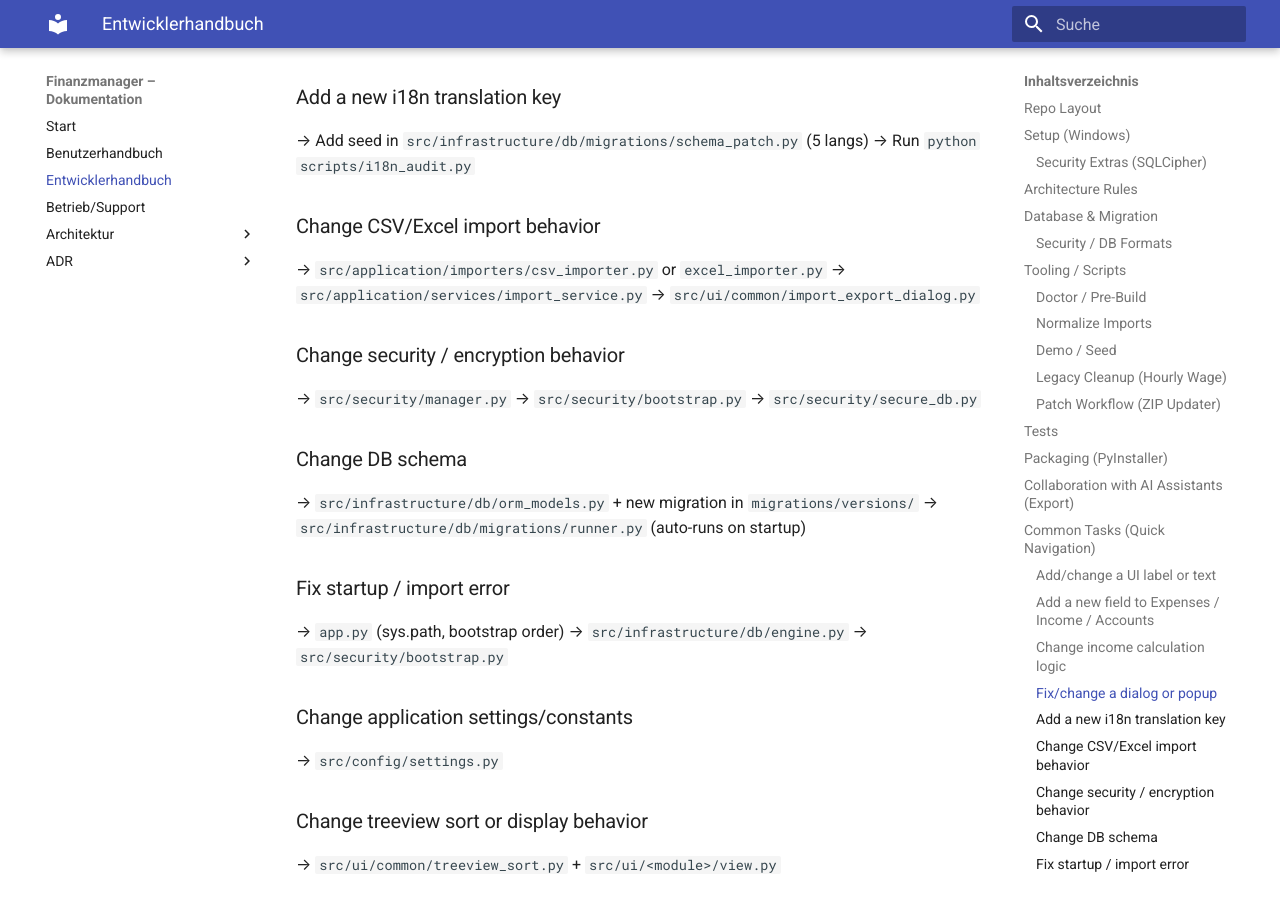
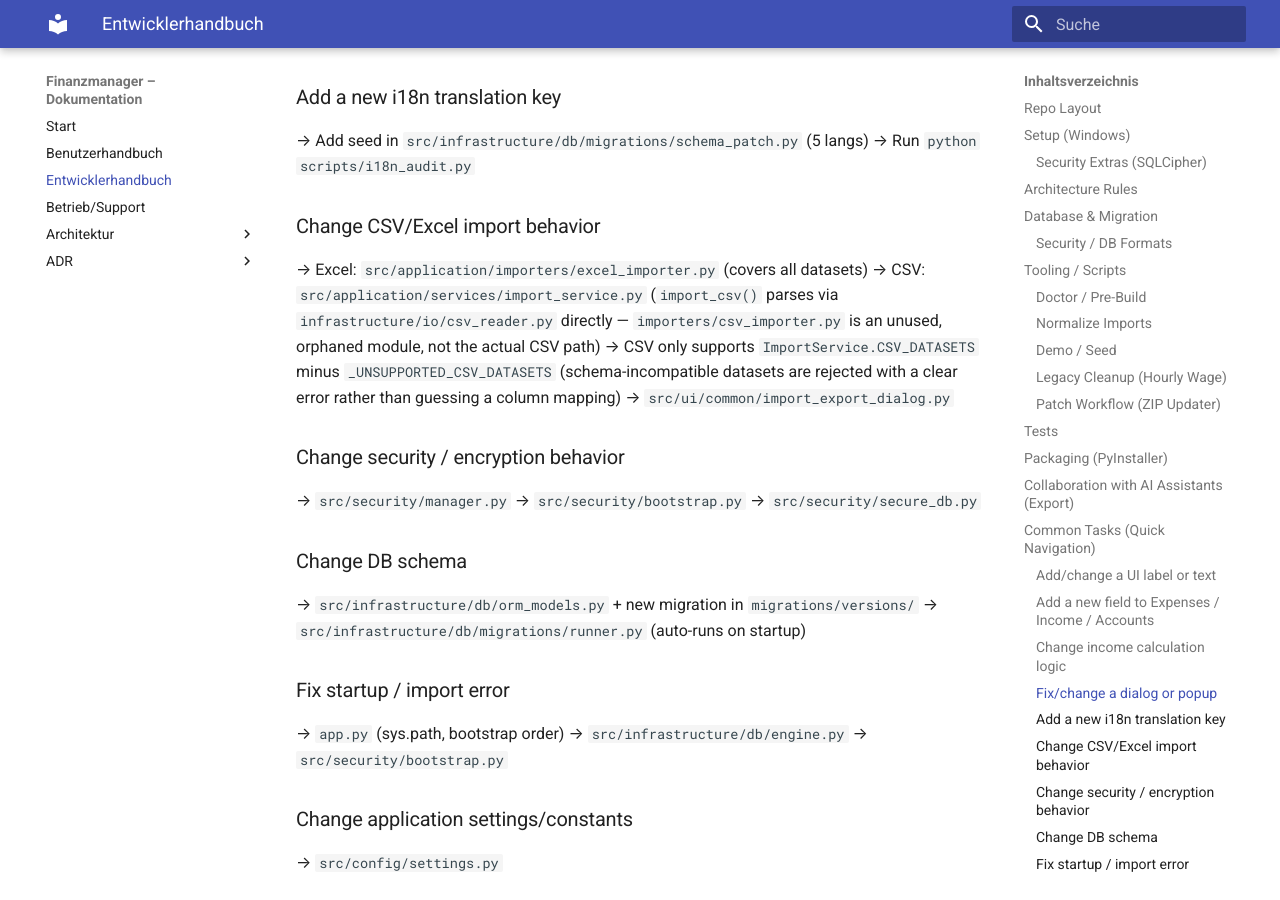
Before and after one commit to 23NNN/Private-Finance-Manager, an MkDocs documentation site: the page built from docs/dev_guide.md, in a window 1280 px wide and 900 px high, scrolled down 4296 px. Built offline with MkDocs 1.6.1 and Material for MkDocs 9.7.7, drawn with Linux system fonts in a browser that asks for light colours.

Commit message:
docs: sync CLAUDE.md, README, dev_guide with v1.2.2 CSV import repair
CLAUDE.md's "known bug" entry for import_service.py was stale (fixed in
v1.2.2). README overclaimed CSV import support for datasets that are
now explicitly rejected. dev_guide.md pointed to importers/csv_importer.py,
an orphaned module that import_csv() never actually calls.

Co-Authored-By: Claude Sonnet 5 <noreply@anthropic.com>

```diff
--- a/docs/dev_guide.md
+++ b/docs/dev_guide.md
@@ -161,8 +161,9 @@ without `.git`, `.venv`, `dist/`, `build`.
 → Run `python scripts/i18n_audit.py`
 
 ### Change CSV/Excel import behavior
-→ `src/application/importers/csv_importer.py` or `excel_importer.py`
-→ `src/application/services/import_service.py`
+→ Excel: `src/application/importers/excel_importer.py` (covers all datasets)
+→ CSV: `src/application/services/import_service.py` (`import_csv()` parses via `infrastructure/io/csv_reader.py` directly — `importers/csv_importer.py` is an unused, orphaned module, not the actual CSV path)
+→ CSV only supports `ImportService.CSV_DATASETS` minus `_UNSUPPORTED_CSV_DATASETS` (schema-incompatible datasets are rejected with a clear error rather than guessing a column mapping)
 → `src/ui/common/import_export_dialog.py`
 
 ### Change security / encryption behavior
```
Also changed, not shown: Claude.md (+5 -3 lines), README.md (+2 -1 lines).
